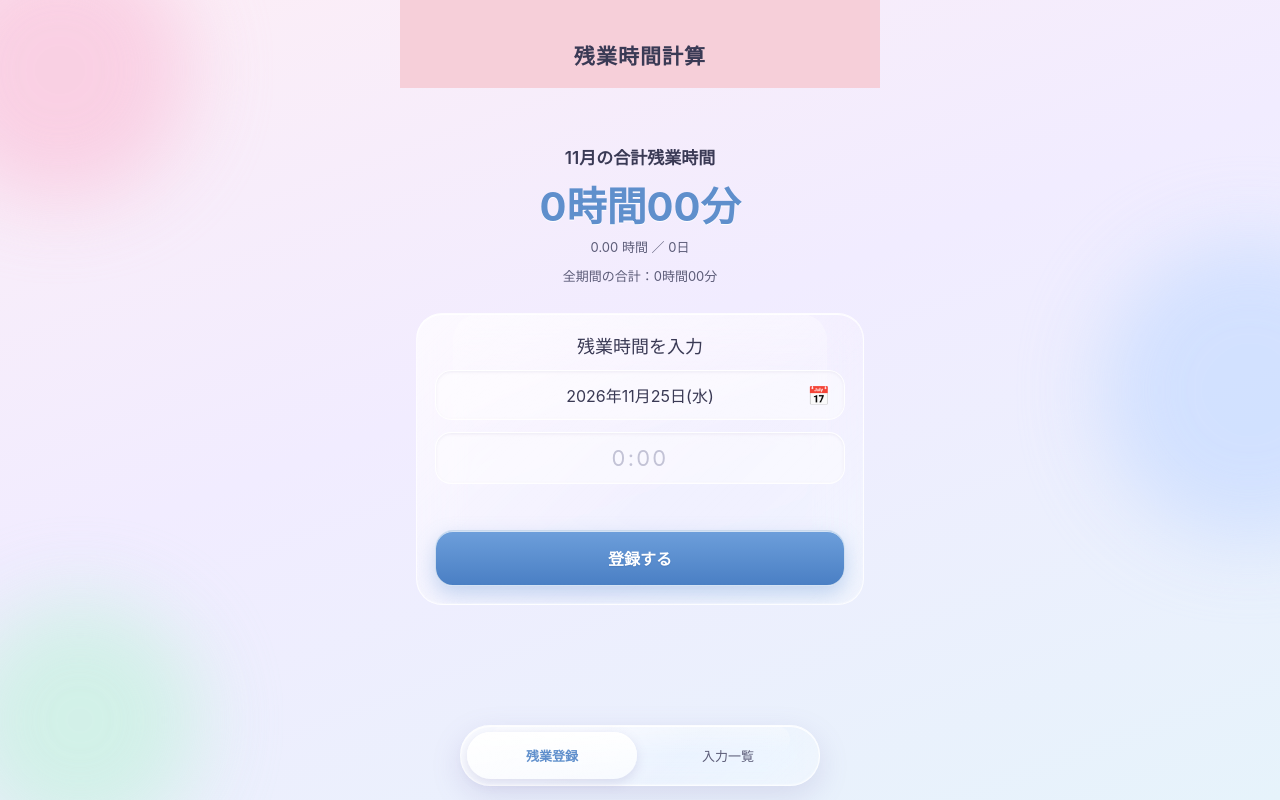
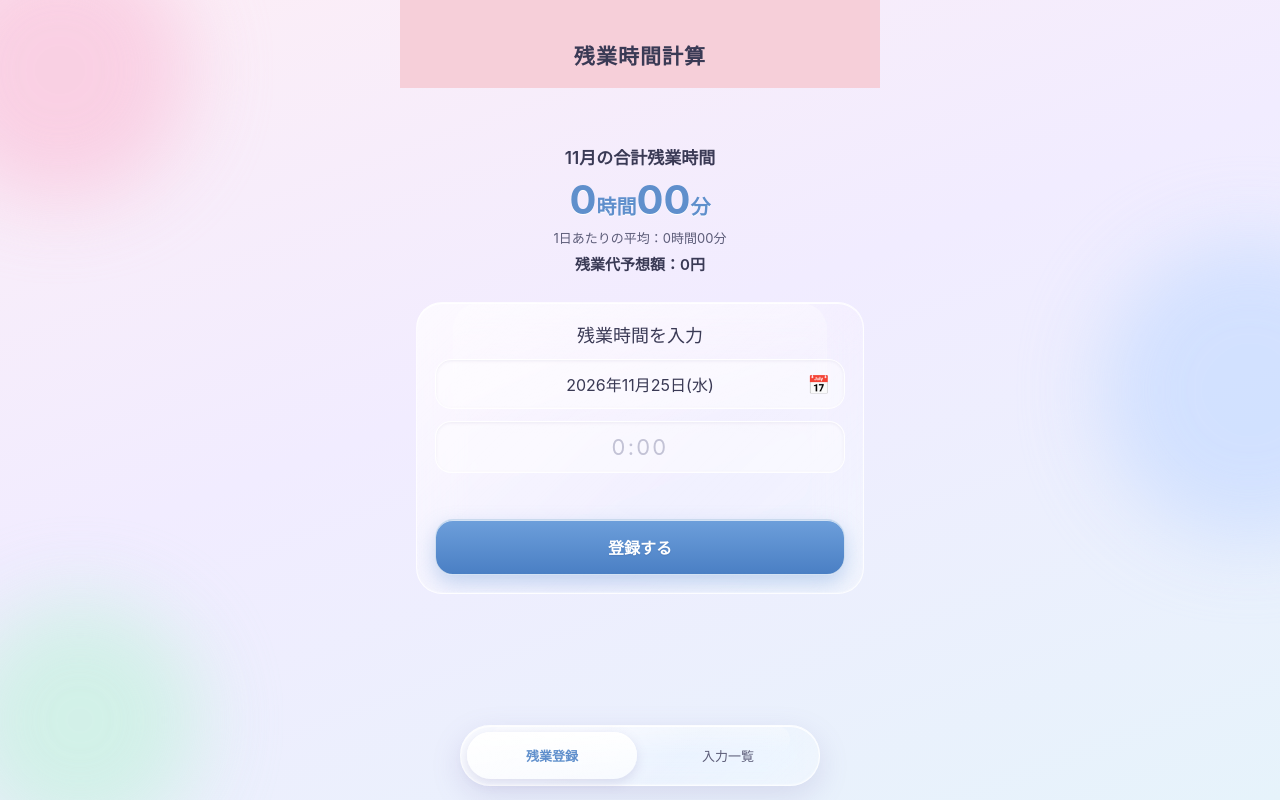
Before and after one commit to toki-uxueki/test, a plain HTML site: page 残業時間計算_スマートフォン版.html in a window 1280 px wide. Drawn offline with Linux system fonts and the light colour scheme; a web font is replaced by a local one.

Commit message:
残業代予想額を表示

```diff
--- a/残業時間計算_スマートフォン版.html
+++ b/残業時間計算_スマートフォン版.html
@@ -59,6 +59,7 @@
   .label{font-size:17px;font-weight:600;color:var(--ink)}
   .big{font-size:40px;font-weight:700;color:var(--blue-d);margin:6px 0 4px;text-shadow:0 1px 0 rgba(255,255,255,.9)}
   .sub{font-size:13px;color:var(--sub)}
+  .big .unit{font-size:20px;font-weight:600}
   .sec-title{font-size:18px;color:var(--ink);text-align:center;margin:0 0 12px}
   label.lbl{display:block;font-size:13px;color:var(--sub);margin:12px 0 6px}
 
@@ -166,7 +167,9 @@
     <div class="label" id="monthLabel">今月の合計残業時間</div>
     <div class="big" id="monthTotal">0時間00分</div>
     <div class="sub" id="monthSub">0.00 時間 ／ 0日</div>
-    <div class="sub" style="margin-top:10px">全期間の合計：<span id="allTotal">0時間00分</span></div>
+    <div class="sub" id="monthPay" style="margin-top:6px;font-size:15px;font-weight:600;color:var(--ink)"></div>
+    <div class="sub" id="monthAvg" style="display:none"></div>
+    <div class="sub" style="display:none">全期間の合計：<span id="allTotal">0時間00分</span></div>
   </div>
 
   <div id="pages">
@@ -372,8 +375,10 @@
     $("monthText").textContent = yy[0] + "年" + parseInt(yy[1], 10) + "月";
     var mo = parseInt(yy[1], 10);
     $("monthLabel").textContent = (mo ? mo + "月の合計残業時間" : "合計残業時間");
-    $("monthTotal").textContent = fmt(monthSum);
+    $("monthTotal").innerHTML = Math.floor(monthSum / 60) + '<span class="unit">時間</span>' + p2(monthSum % 60) + '<span class="unit">分</span>';
     $("monthSub").textContent = (monthSum/60).toFixed(2) + " 時間 ／ " + monthKeys.length + "日";
+    $("monthPay").textContent = "残業代予想額：" + (monthSum * 34).toLocaleString() + "円";
+    $("monthSub").textContent = "1日あたりの平均：" + (monthKeys.length ? fmt(Math.round(monthSum / monthKeys.length)) : "0時間00分");
     $("allTotal").textContent = fmt(allSum);
 
     var list = $("list");
```
